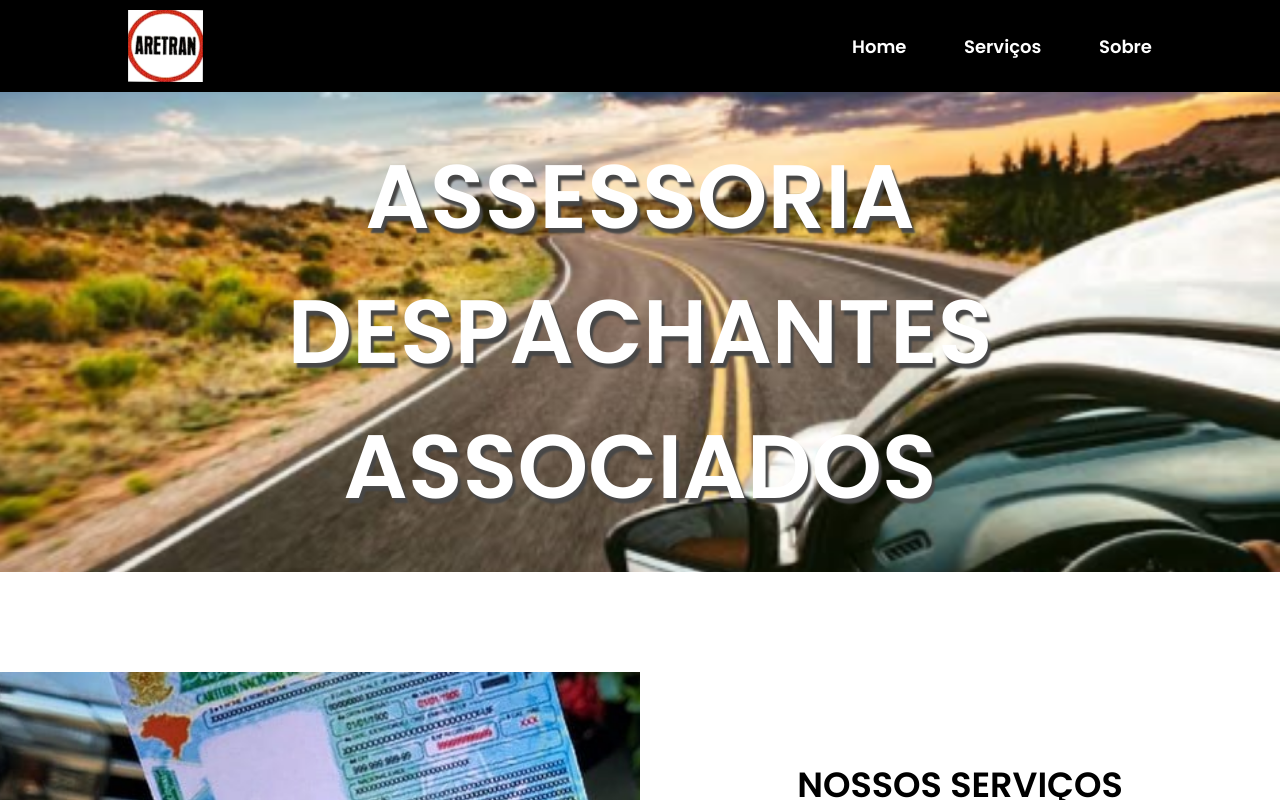
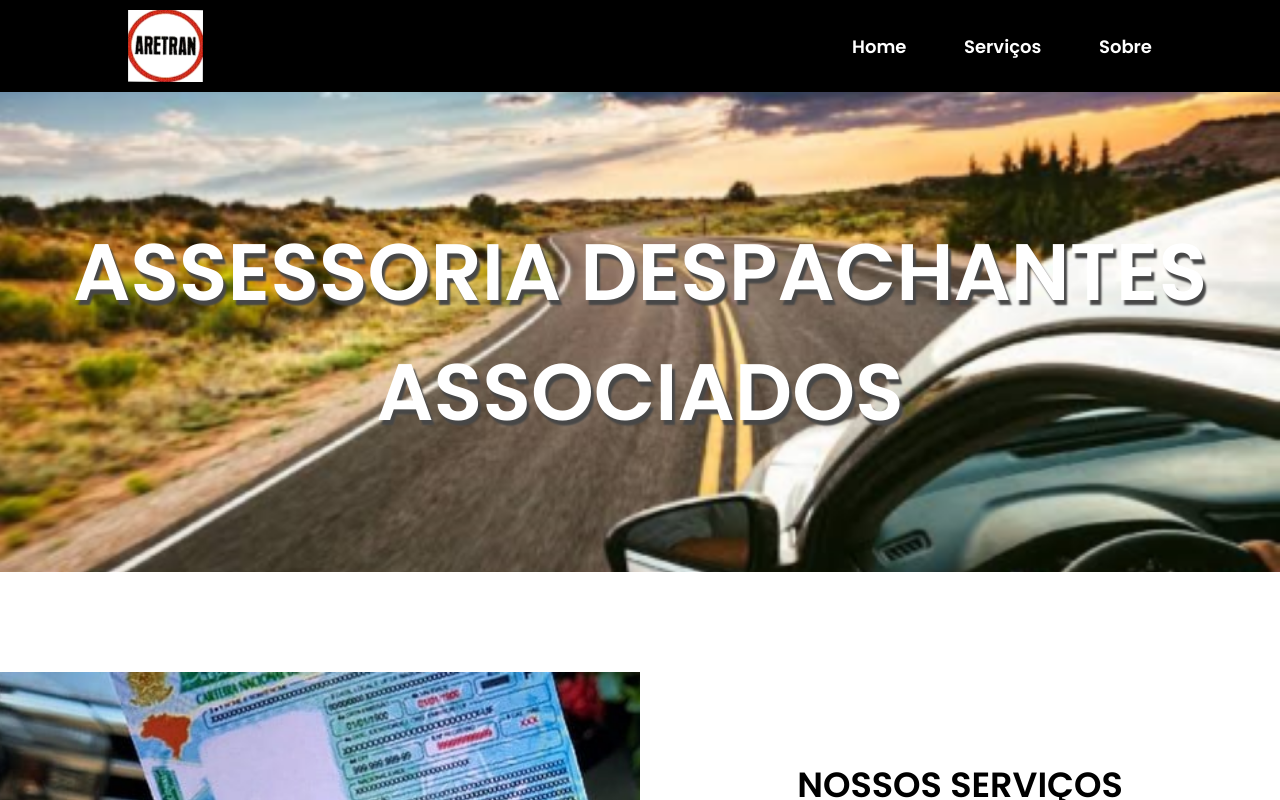
Before and after one commit to AndersonGL/Aretran-Despachantes, a React (Create React App) app: page / in a window 1280 px wide. Shown: the top 800 px of the page. Built offline with nearby package versions, Linux system fonts and the light colour scheme.

Commit message:
Update style.css

```diff
--- a/src/paginas/Home/style.css
+++ b/src/paginas/Home/style.css
@@ -20,7 +20,7 @@
 }
 
 .texto-banner h1 {
-  font-size: 90px;
+  font-size: 80px;
   color: #fff;
   text-shadow: 3px 5px 2px #474747;
 }
```
